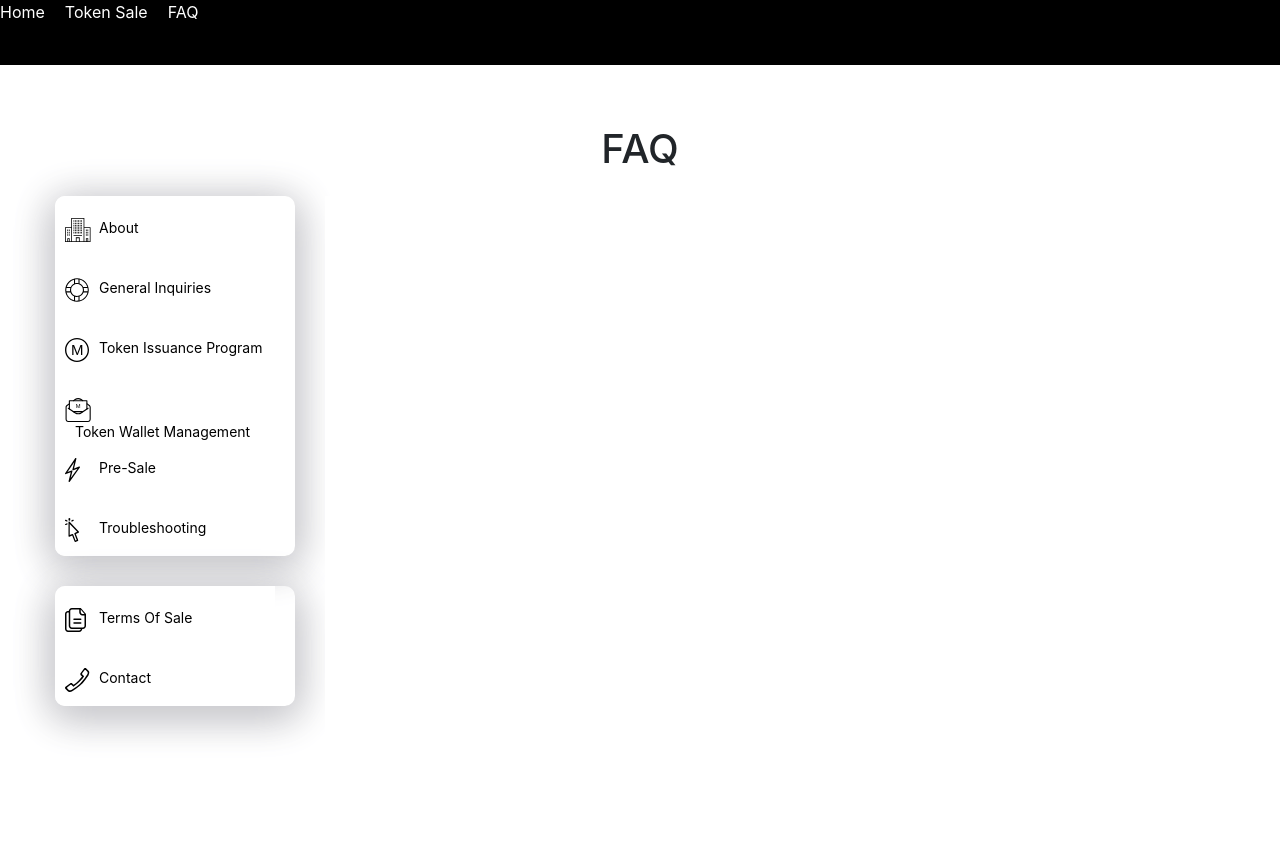
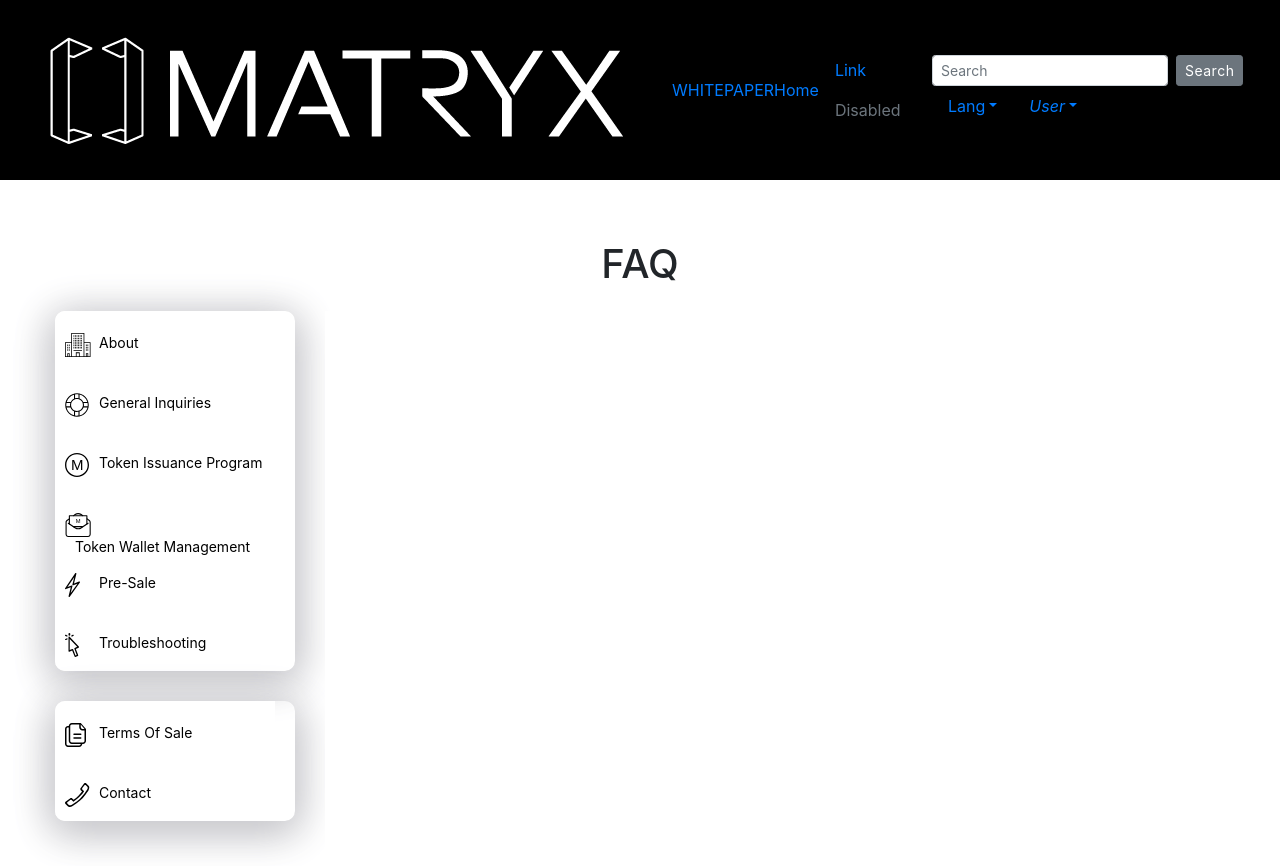
Before and after one commit to matryx/matryx.ai, a Vue app: page /faq/about in a window 1280 px wide. Before the commit the page ends 800 px from the top, so only its background shows below. Built offline with nearby package versions, Linux system fonts and the light colour scheme.

Commit message:
add eslint file

```diff
--- a/src/App.vue
+++ b/src/App.vue
@@ -1,11 +1,58 @@
 <template>
 <div id="app">
 
-  <header>
+  <!-- <header>
     <router-link to="/">Home</router-link>
     <router-link to="/tokensale">Token Sale</router-link>
     <router-link to="/faq/about">FAQ</router-link>
-  </header>
+  </header> -->
+  <b-navbar toggle-breakpoint="md">
+    <b-nav-toggle target="nav_collapse"></b-nav-toggle>
+
+    <b-navbar-brand >
+      <img src="../src/assets/images/Matryx-Logo-White-640px.png" alt="">
+    </b-navbar-brand>
+
+    <a target="_blank" href="http://matryx.ai/site/wp-content/uploads/2017/08/Matryx-Technical-Whitepaper.pdf">
+      WHITEPAPER
+    </a>
+
+    <router-link to="/">Home</router-link>
+
+    <b-collapse is-nav id="nav_collapse">
+
+    <b-nav is-nav-bar>
+      <b-nav-item href="#">Link</b-nav-item>
+      <b-nav-item href="#" disabled>Disabled</b-nav-item>
+    </b-nav>
+
+    <!-- Right alignd nav items -->
+    <b-nav is-nav-bar class="ml-auto">
+
+      <b-nav-form>
+        <b-form-input size="sm" class="mr-sm-2" type="text" placeholder="Search"/>
+        <b-button size="sm" class="my-2 my-sm-0" type="submit">Search</b-button>
+      </b-nav-form>
+
+      <b-nav-item-dropdown text="Lang" right>
+        <b-dropdown-item to="#">EN</b-dropdown-item>
+        <b-dropdown-item to="#">ES</b-dropdown-item>
+        <b-dropdown-item to="#">RU</b-dropdown-item>
+        <b-dropdown-item to="#">FA</b-dropdown-item>
+      </b-nav-item-dropdown>
+
+      <b-nav-item-dropdown right>
+        <!-- Using button-content slot -->
+        <template slot="button-content">
+          <em>User</em>
+        </template>
+        <b-dropdown-item to="#">Profile</b-dropdown-item>
+        <b-dropdown-item to="#">Signout</b-dropdown-item>
+      </b-nav-item-dropdown>
+    </b-nav>
+
+  </b-collapse>
+  </b-navbar>
 
   <router-view></router-view>
 
--- a/src/assets/css/styles.css
+++ b/src/assets/css/styles.css
@@ -103,6 +103,8 @@ button {
 }
 
 /*----- end DEFAULTS -----*/
+/*----- ELEMENTS -----*/
+/*----- end ELEMENTS -----*/
 /*----- CLASSES -----*/
 /*background colors*/
 .bkg-color--black {
@@ -171,4 +173,9 @@ button {
   transition: all 0.2s;
 }
 
+.navbar {
+  width: 100%;
+  background-color: #000;
+}
+
 /*----- end CLASSES -----*/
--- a/src/assets/css/styles.scss
+++ b/src/assets/css/styles.scss
@@ -55,6 +55,10 @@ label.font-size--small {font-size: 12px; line-height: 16px; }
 button { font-family: 'Roboto Medium'; font-size: 16px; line-height: 21px; letter-spacing: 0.5px;}
 /*----- end DEFAULTS -----*/
 
+/*----- ELEMENTS -----*/
+/*----- end ELEMENTS -----*/
+
+
 /*----- CLASSES -----*/
 /*background colors*/
 .bkg-color {
@@ -90,4 +94,9 @@ button { font-family: 'Roboto Medium'; font-size: 16px; line-height: 21px; lette
   border-radius: 20px;
   transition: all 0.2s;
 }
+
+.navbar {
+  width: 100%;
+  background-color: $deep-black;
+}
 /*----- end CLASSES -----*/
```
Also changed, not shown: .eslintrc.js (added), src/assets/images/Matryx-Logo-Black-large.svg (added), src/assets/images/Matryx-Logo-White-640px.png (added).
